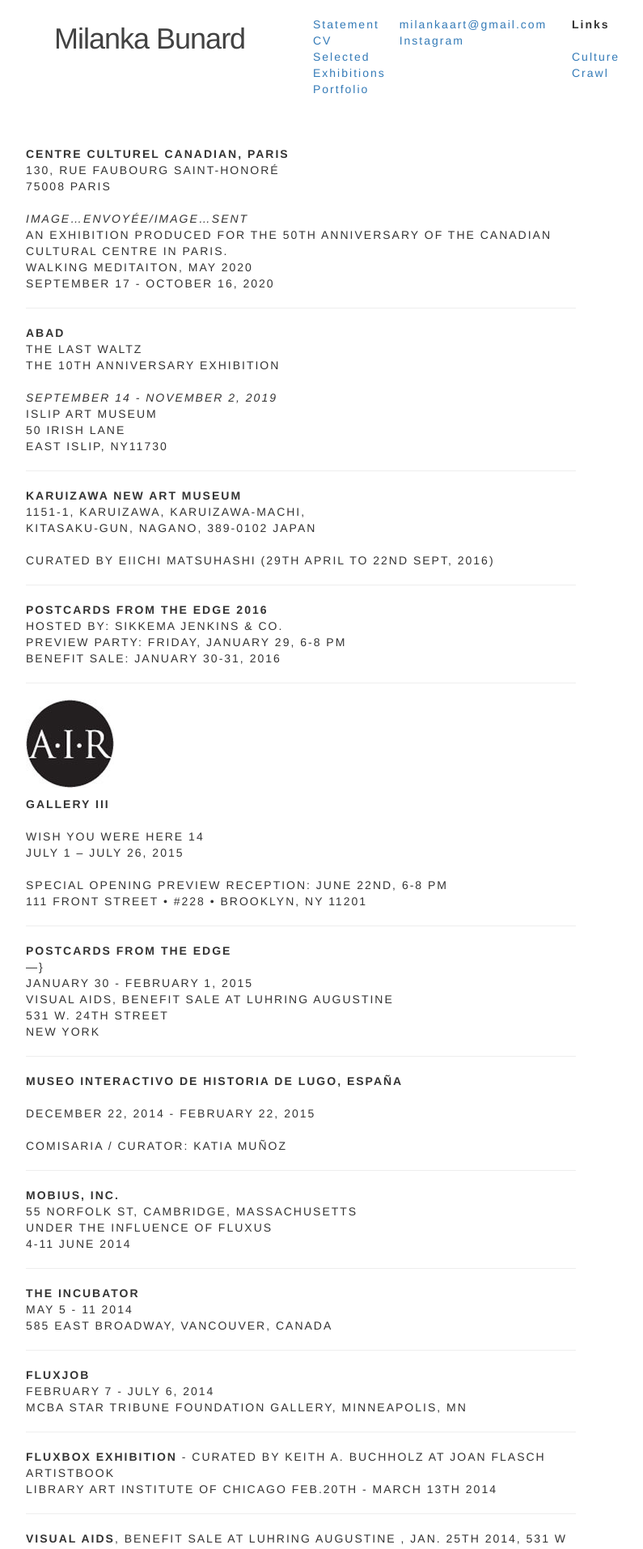
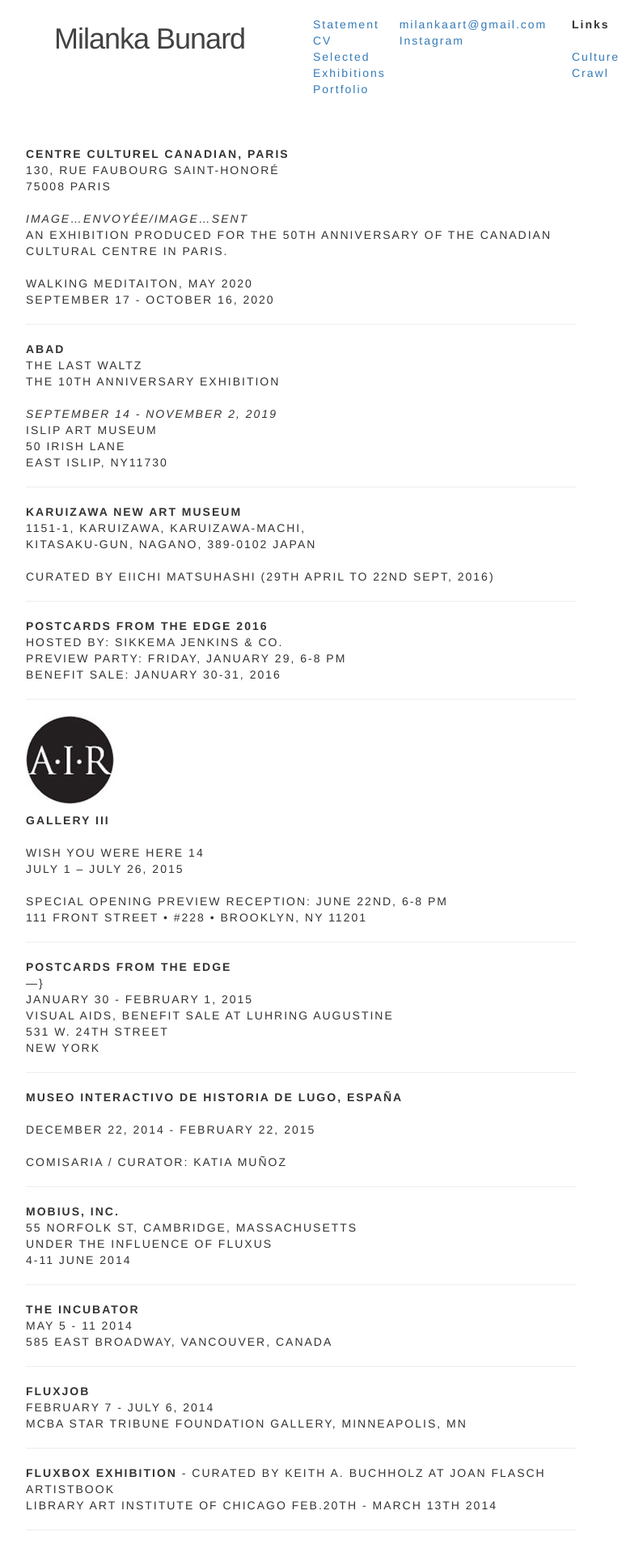
Before and after one commit to milankabunard/milankabunard.github.io, a Jekyll site: the page built from exhibitions.md, in a window 1280 px wide. Shown: the top 1913 px of the page at 81% size, without its empty margins (268-1063 px from the left). Built offline with Jekyll 4.4.1, drawn with Linux system fonts in a browser that asks for light colours.

```diff
--- a/exhibitions.md
+++ b/exhibitions.md
@@ -10,7 +10,8 @@ permalink: /exhibitions/
 |75008 Paris|
 ||
 |_Image…envoyée/Image…sent_|
-|An exhibition produced for the 50th anniversary of the Canadian Cultural Centre in Paris. |
+|An exhibition produced for the 50th anniversary of the Canadian Cultural Centre in Paris.|
+||
 |Walking Meditaiton, May 2020|
 |SEPTEMBER 17 - OCTOBER 16, 2020|
 
```
